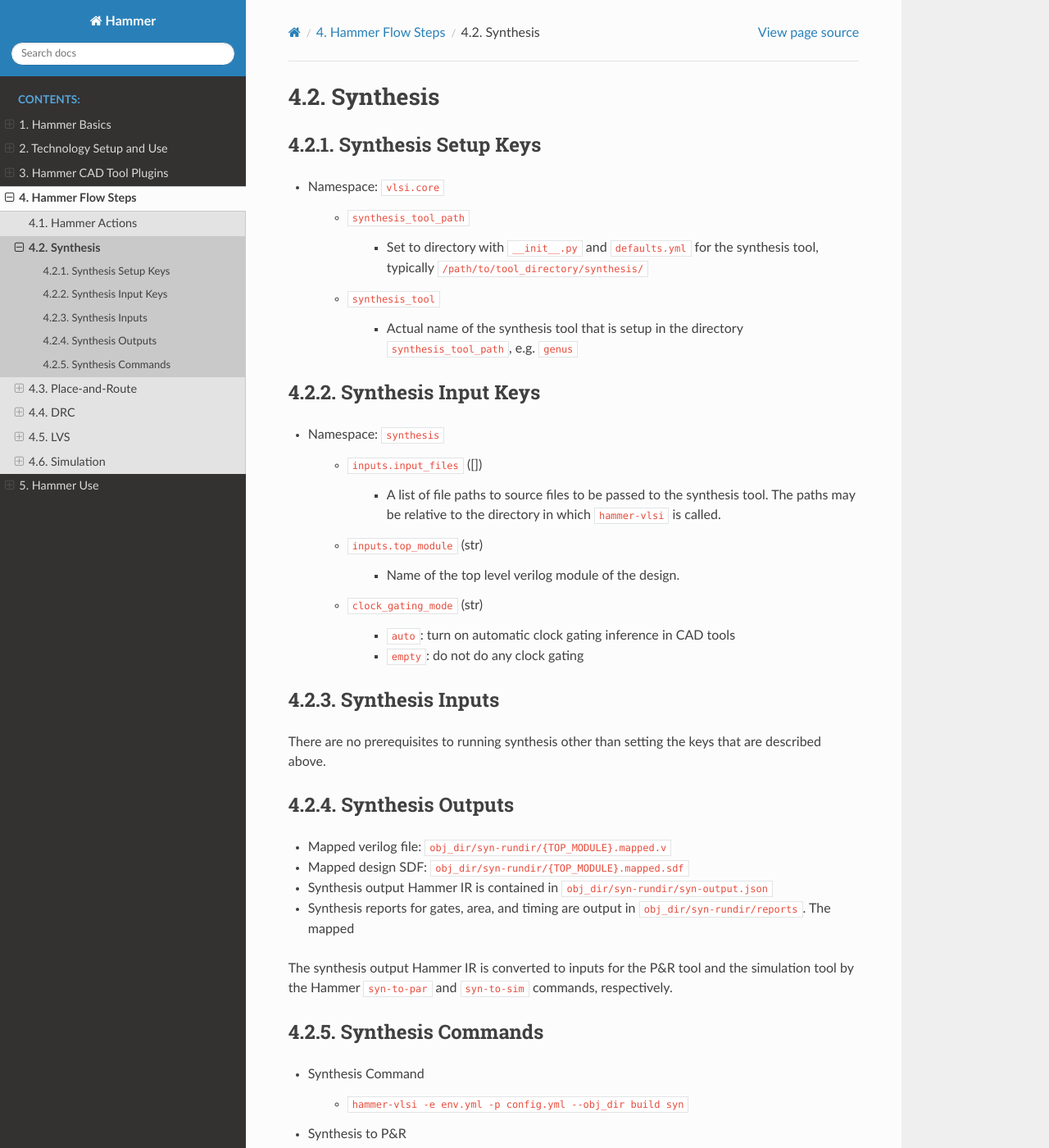
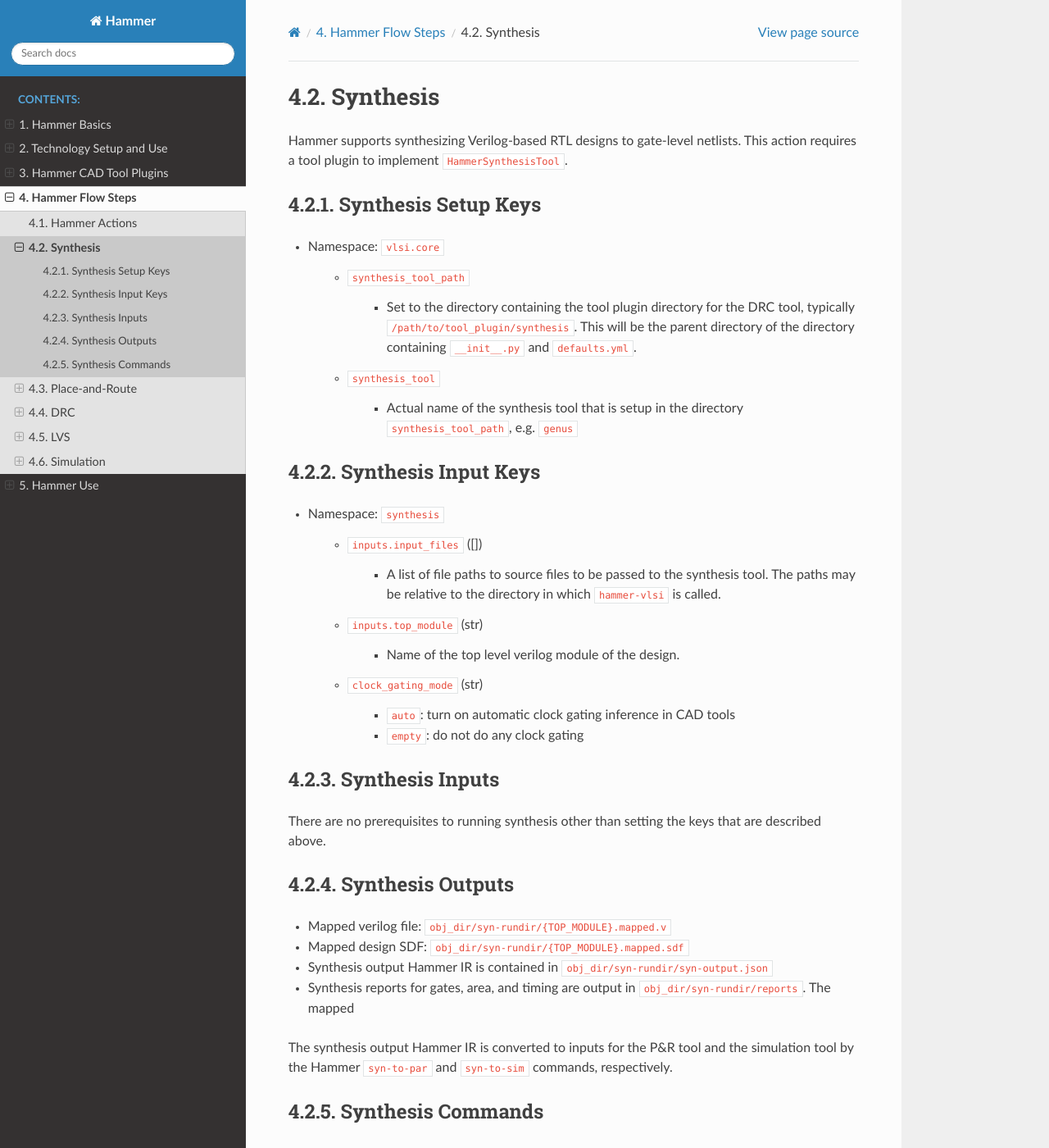
Before and after one commit to ucb-bar/hammer, a Sphinx documentation site: the page built from doc/Hammer-Flow/Synthesis.rst, in a window 1280 px wide and 1400 px high. Shown: the whole window at 82% size. Built offline with Sphinx 7.4.7 and the Read the Docs theme 2.0.0, drawn with Linux system fonts in a browser that asks for light colours; pages that are not in the unit, such as notebooks, are missing from menus; some of the changed text lies outside the part shown.

Commit message:
nitpicks 8

```diff
--- a/doc/Hammer-Flow/Synthesis.rst
+++ b/doc/Hammer-Flow/Synthesis.rst
@@ -1,5 +1,8 @@
 Synthesis
 ===============================
+
+Hammer supports synthesizing Verilog-based RTL designs to gate-level netlists.
+This action requires a tool plugin to implement ``HammerSynthesisTool``.
 
 Synthesis Setup Keys
 -------------------------------
@@ -8,7 +11,7 @@
 
     * ``synthesis_tool_path``
 
-        * Set to directory with ``__init__.py`` and ``defaults.yml`` for the synthesis tool, typically ``/path/to/tool_directory/synthesis/``
+        * Set to the directory containing the tool plugin directory for the DRC tool, typically ``/path/to/tool_plugin/synthesis``. This will be the parent directory of the directory containing ``__init__.py`` and ``defaults.yml``.
 
     * ``synthesis_tool``
 
```
Also changed, not shown: other parts of doc/Hammer-Flow/Synthesis.rst (+1 -1 lines).
